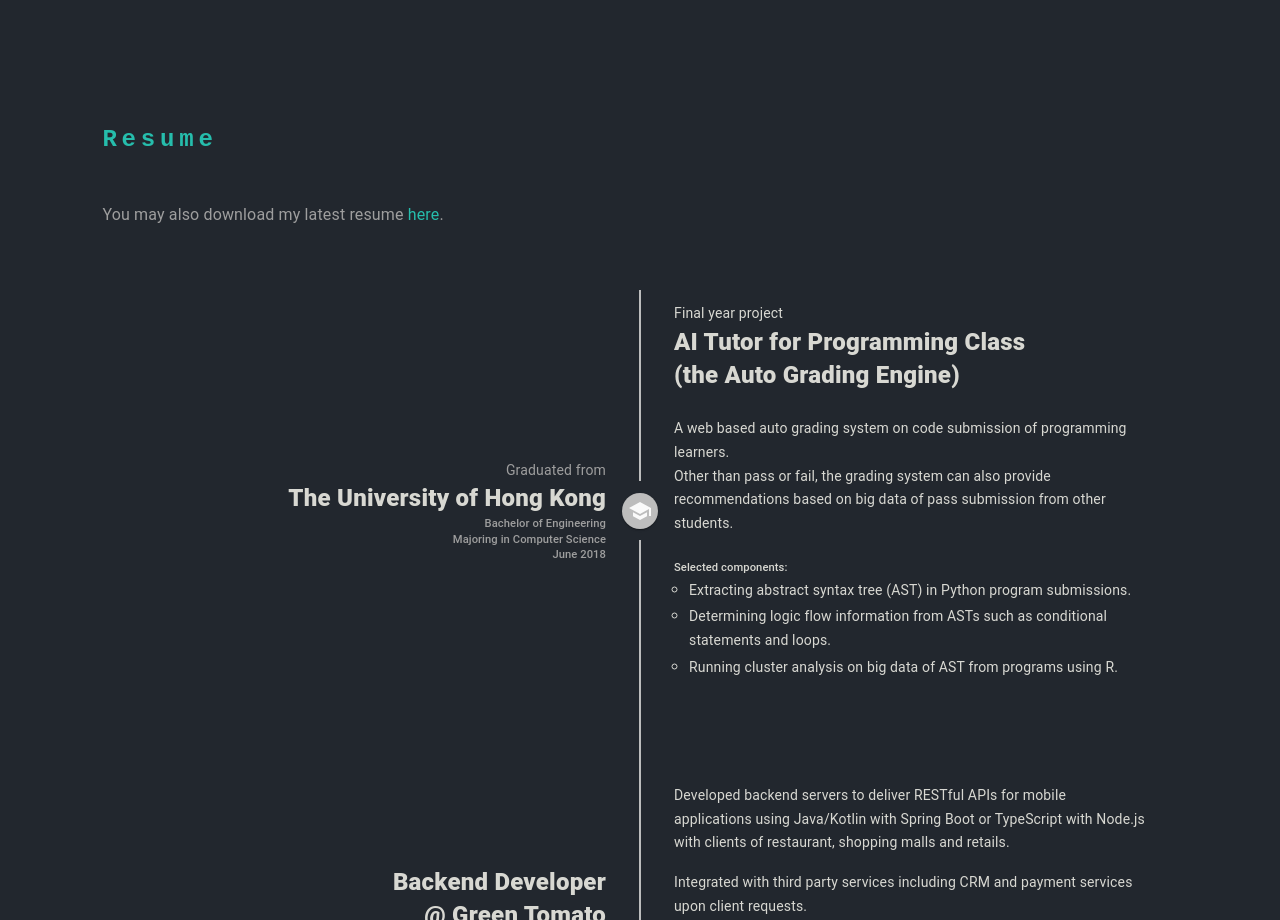
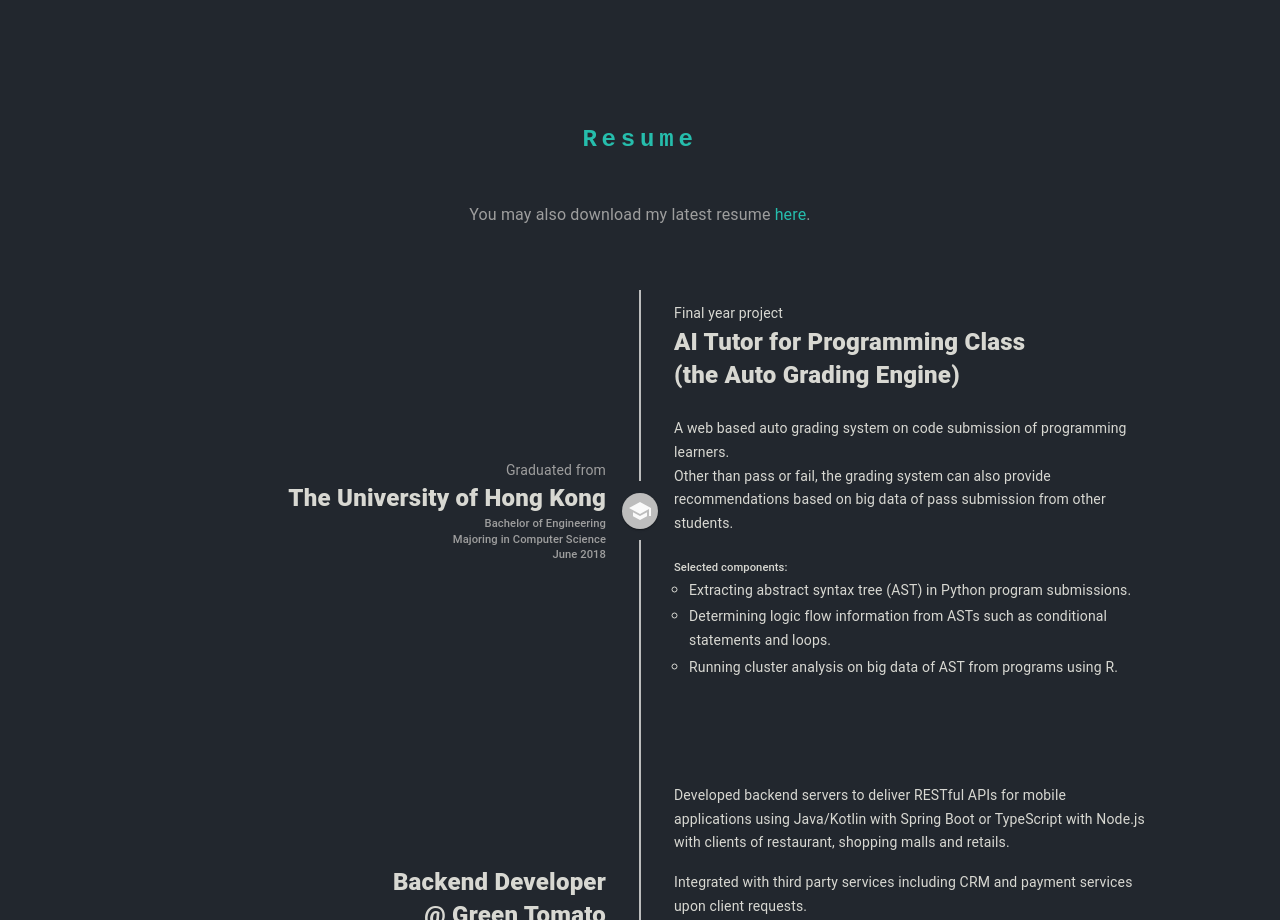
Before and after one commit to lad338/lad338.github.io, a React (Create React App) app: page / in a window 1280 px wide. Shown: the part 1200-2120 px from the top of the page. Built offline with nearby package versions, Linux system fonts and the light colour scheme.

Commit message:
update resume text to be center align

```diff
--- a/src/features/resume/ResumeText.tsx
+++ b/src/features/resume/ResumeText.tsx
@@ -5,11 +5,23 @@ import { Link } from '@mui/material'
 
 export const ResumeText: React.FC = () => {
   return (
-    <Box id="resume-text" margin="auto" width="84vw" marginBottom={5}>
-      <Typography variant="h4" marginBottom={5} color="text.secondary">
+    <Box
+      id="resume-text"
+      margin="auto"
+      width="84vw"
+      marginBottom={5}
+      display="flex"
+      flexDirection="column"
+    >
+      <Typography
+        variant="h4"
+        marginBottom={5}
+        color="text.secondary"
+        textAlign="center"
+      >
         Resume
       </Typography>
-      <Typography color="grey.500">
+      <Typography color="grey.500" textAlign="center">
         You may also download my latest resume{' '}
         <Link
           href="/angus-resume-20230309.pdf"
```
